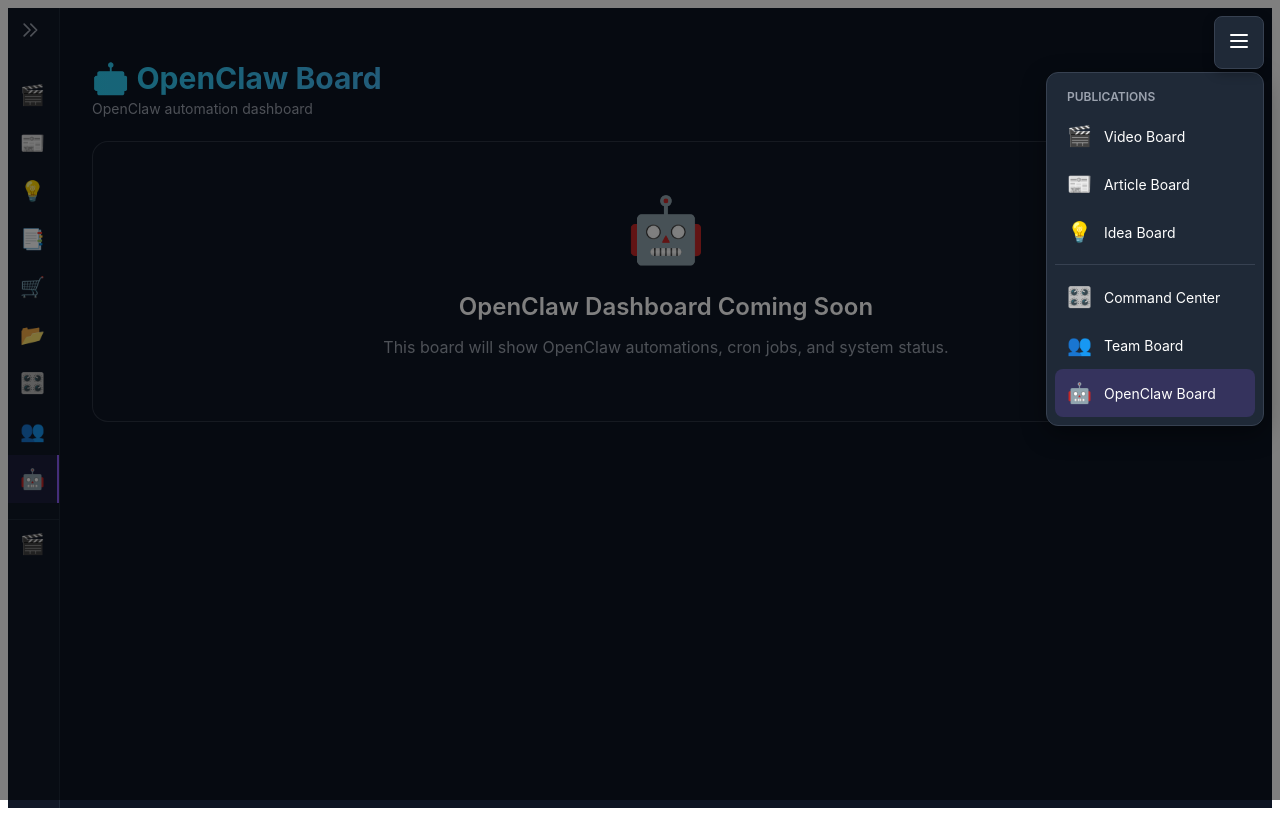
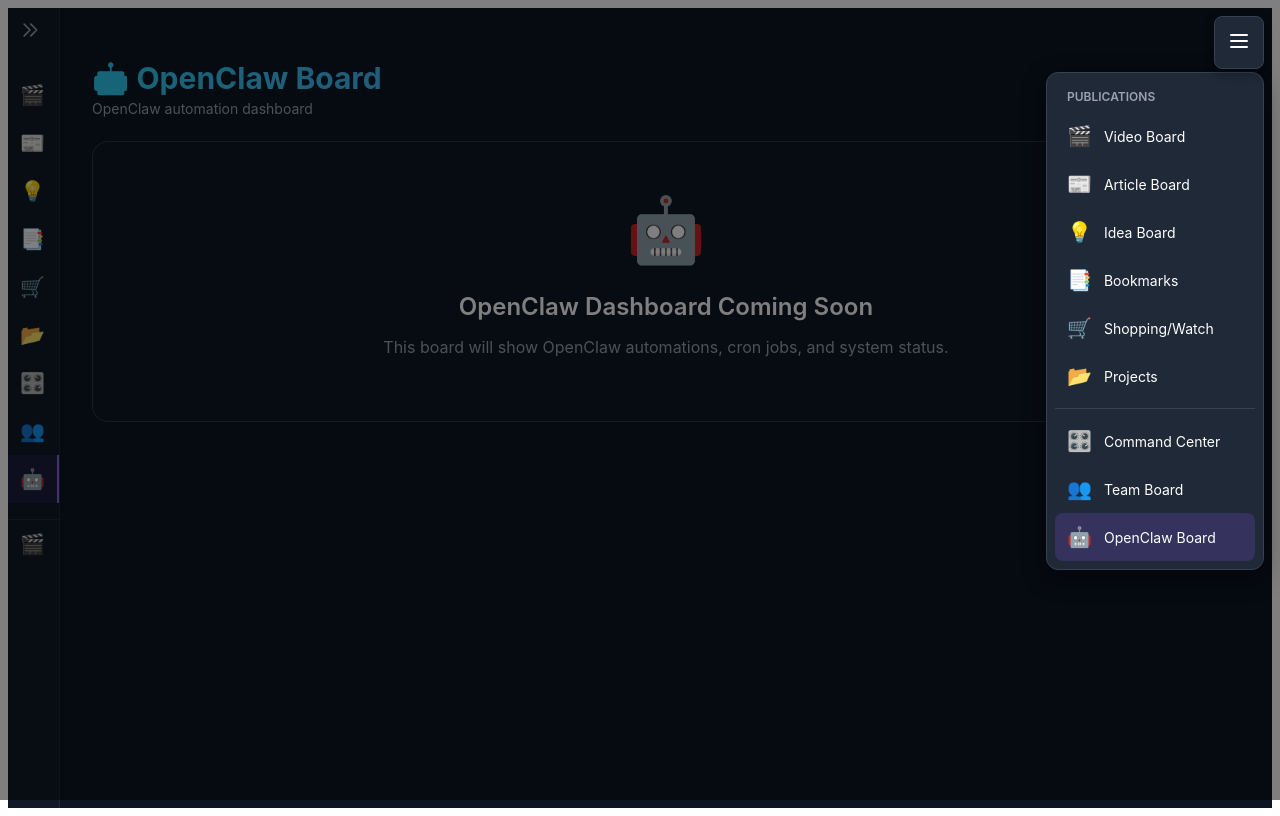
Before and after one commit to pacinobot2026/vizard-clips-dashboard, a Next.js app: page /openclaw in a window 1280 px wide. Both pictures are taken after a click on the button 1239 px from the left and 42 px from the top of the page. Built offline with nearby package versions, Linux system fonts and the light colour scheme.

Commit message:
OpenClaw: add Bookmarks, Shopping, Projects to menu

```diff
--- a/pages/openclaw.js
+++ b/pages/openclaw.js
@@ -75,6 +75,18 @@ export default function OpenClaw() {
                 <a href="/ideas" style={{ display: 'flex', alignItems: 'center', gap: '12px', padding: '12px', color: '#fff', textDecoration: 'none', borderRadius: '8px' }}>
                   <span style={{ fontSize: '20px' }}>💡</span>
                   <span style={{ fontSize: '14px' }}>Idea Board</span>
+                </a>
+                <a href="/bookmarks" style={{ display: 'flex', alignItems: 'center', gap: '12px', padding: '12px', color: '#fff', textDecoration: 'none', borderRadius: '8px' }}>
+                  <span style={{ fontSize: '20px' }}>📑</span>
+                  <span style={{ fontSize: '14px' }}>Bookmarks</span>
+                </a>
+                <a href="/shopping" style={{ display: 'flex', alignItems: 'center', gap: '12px', padding: '12px', color: '#fff', textDecoration: 'none', borderRadius: '8px' }}>
+                  <span style={{ fontSize: '20px' }}>🛒</span>
+                  <span style={{ fontSize: '14px' }}>Shopping/Watch</span>
+                </a>
+                <a href="/projects" style={{ display: 'flex', alignItems: 'center', gap: '12px', padding: '12px', color: '#fff', textDecoration: 'none', borderRadius: '8px' }}>
+                  <span style={{ fontSize: '20px' }}>📂</span>
+                  <span style={{ fontSize: '14px' }}>Projects</span>
                 </a>
                 <div style={{ height: '1px', background: '#374151', margin: '8px 0' }} />
                 <a href="https://dashboard-gilt-one-zc4y5uu95v.vercel.app" target="_blank" rel="noopener noreferrer" style={{ display: 'flex', alignItems: 'center', gap: '12px', padding: '12px', color: '#fff', textDecoration: 'none', borderRadius: '8px' }}>
```
